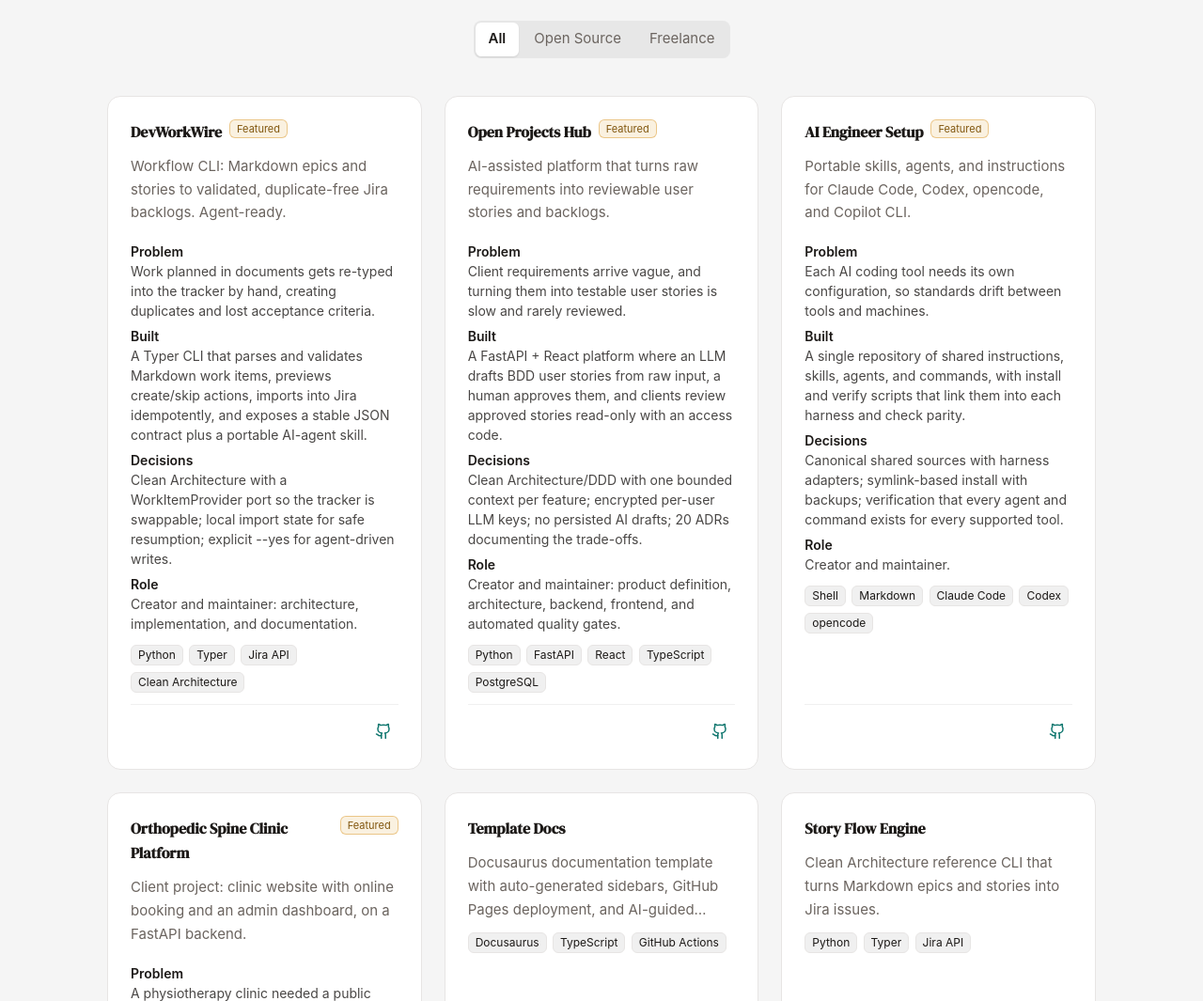
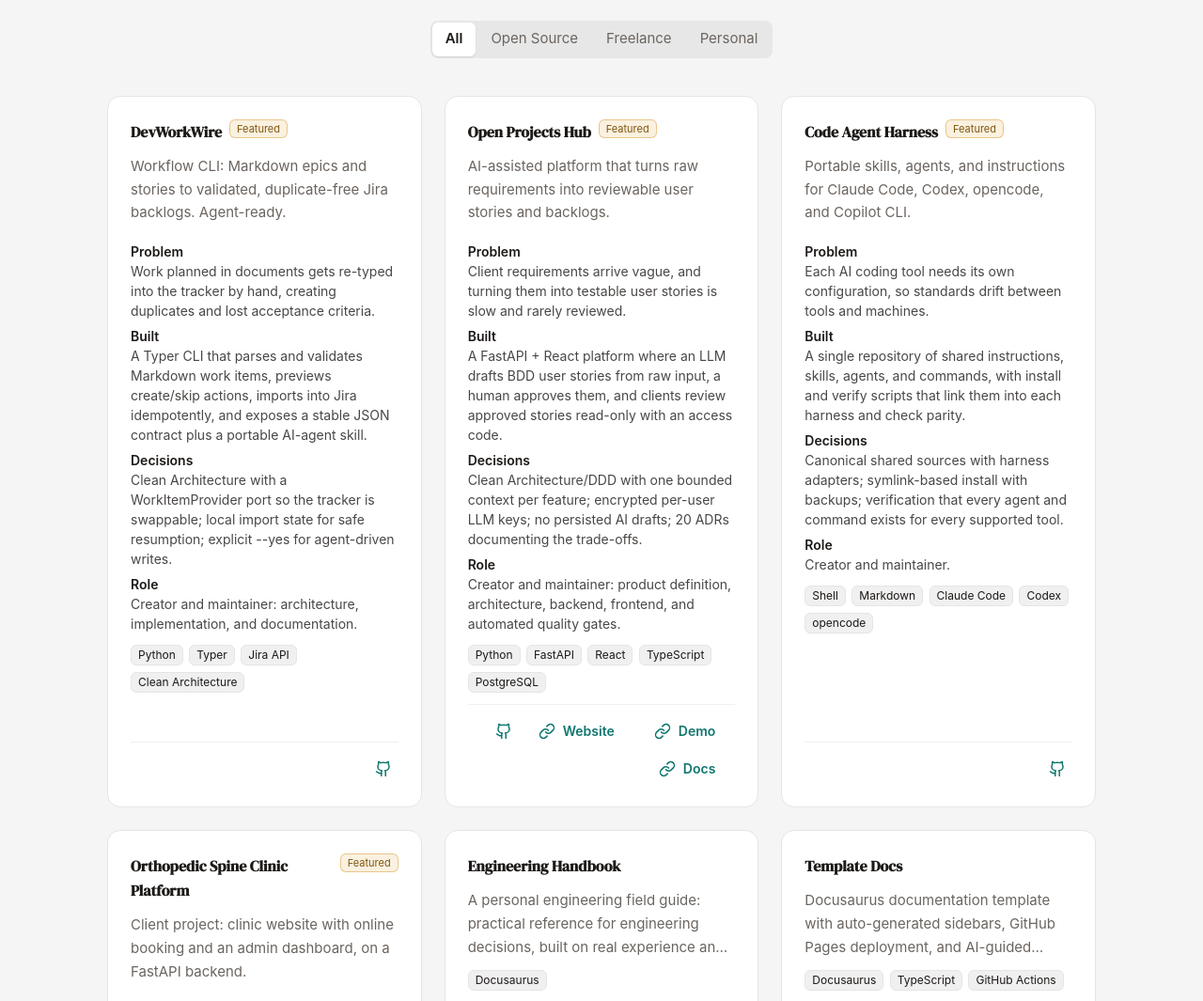
Before and after one commit to Alonsovn/alonsovn-portfolio, an Astro site: page / in a window 1280 px wide. Shown: the part 4240-5305 px from the top of the page at 94% size. Built offline with nearby package versions, Linux system fonts and the light colour scheme; Astro itself is replaced by a stand-in of ours.

Commit message:
docs: Refresh featured projects and project links
Rename AI Engineer Setup to Code Agent Harness, add Open Projects Hub links and an Engineering Handbook entry, and show documentation links alongside demos.

```diff
--- a/src/components/sections/Projects.astro
+++ b/src/components/sections/Projects.astro
@@ -103,7 +103,7 @@
                   Demo<span class="sr-only"> for {project.title}</span>
                 </a>
               )}
-              {project.links.documentation && !project.links.demo && (
+              {project.links.documentation && (
                 <a
                   class="btn btn--link btn--sm"
                   href={project.links.documentation}
@@ -214,6 +214,7 @@
 
   .footer {
     display: flex;
+    flex-wrap: wrap;
     justify-content: flex-end;
     gap: 8px;
     margin-top: auto;
--- a/src/data/experience.json
+++ b/src/data/experience.json
@@ -39,7 +39,7 @@
     "type": "open-source",
     "title": "Open Source Software Engineering Projects",
     "organization": "alonsovndev",
-    "description": "Open-source software engineering lab: DevWorkWire (developer workflow CLI), Open Projects Hub (AI-assisted requirements platform) and AI Engineer Setup (portable AI-agent tooling).",
+    "description": "Open-source software engineering lab: DevWorkWire (developer workflow CLI), Open Projects Hub (AI-assisted requirements platform) and Code Agent Harness (portable AI-agent tooling).",
     "date": "Ongoing",
     "link": "https://github.com/alonsovndev",
     "highlights": [
--- a/src/data/projects.json
+++ b/src/data/projects.json
@@ -29,13 +29,16 @@
     "category": "open-source",
     "organization": "alonsovndev",
     "links": {
-      "github": "https://github.com/alonsovndev/open-projects-hub"
+      "github": "https://github.com/alonsovndev/open-projects-hub",
+      "website": "https://oph.alonsovndev.com/",
+      "demo": "https://www.youtube.com/watch?v=Skdn5OdMcNg",
+      "documentation": "https://oph-docs.alonsovndev.com/"
     },
     "featured": true
   },
   {
-    "id": "ai-engineer-setup",
-    "title": "AI Engineer Setup",
+    "id": "code-agent-harness",
+    "title": "Code Agent Harness",
     "description": "Portable skills, agents, and instructions for Claude Code, Codex, opencode, and Copilot CLI.",
     "problem": "Each AI coding tool needs its own configuration, so standards drift between tools and machines.",
     "built": "A single repository of shared instructions, skills, agents, and commands, with install and verify scripts that link them into each harness and check parity.",
@@ -46,7 +49,7 @@
     "category": "open-source",
     "organization": "alonsovndev",
     "links": {
-      "github": "https://github.com/alonsovndev/ai-engineer-setup"
+      "github": "https://github.com/alonsovndev/code-agent-harness"
     },
     "featured": true
   },
@@ -66,6 +69,18 @@
     "built": "A React site with services, testimonials, contact, and appointment booking, plus an authenticated admin area, backed by a FastAPI + PostgreSQL API with JWT auth and Alembic migrations.",
     "role": "Freelance engineer at NaranjoSolutions: design, frontend, backend, and deployment.",
     "decisions": "Feature-based React structure; REST API with Pydantic validation; Dockerized services; frontend deployed on Vercel. Client repositories are private."
+  },
+  {
+    "id": "engineering-handbook",
+    "title": "Engineering Handbook",
+    "description": "A personal engineering field guide: practical reference for engineering decisions, built on real experience and lessons learned.",
+    "tags": ["Documentation", "Engineering Practices"],
+    "techStack": ["Docusaurus"],
+    "category": "personal",
+    "links": {
+      "documentation": "https://engineering-docs.alonsovndev.com/"
+    },
+    "featured": false
   },
   {
     "id": "template-docs",
```
Also changed, not shown: PRODUCT.md (+1 -1 lines).
